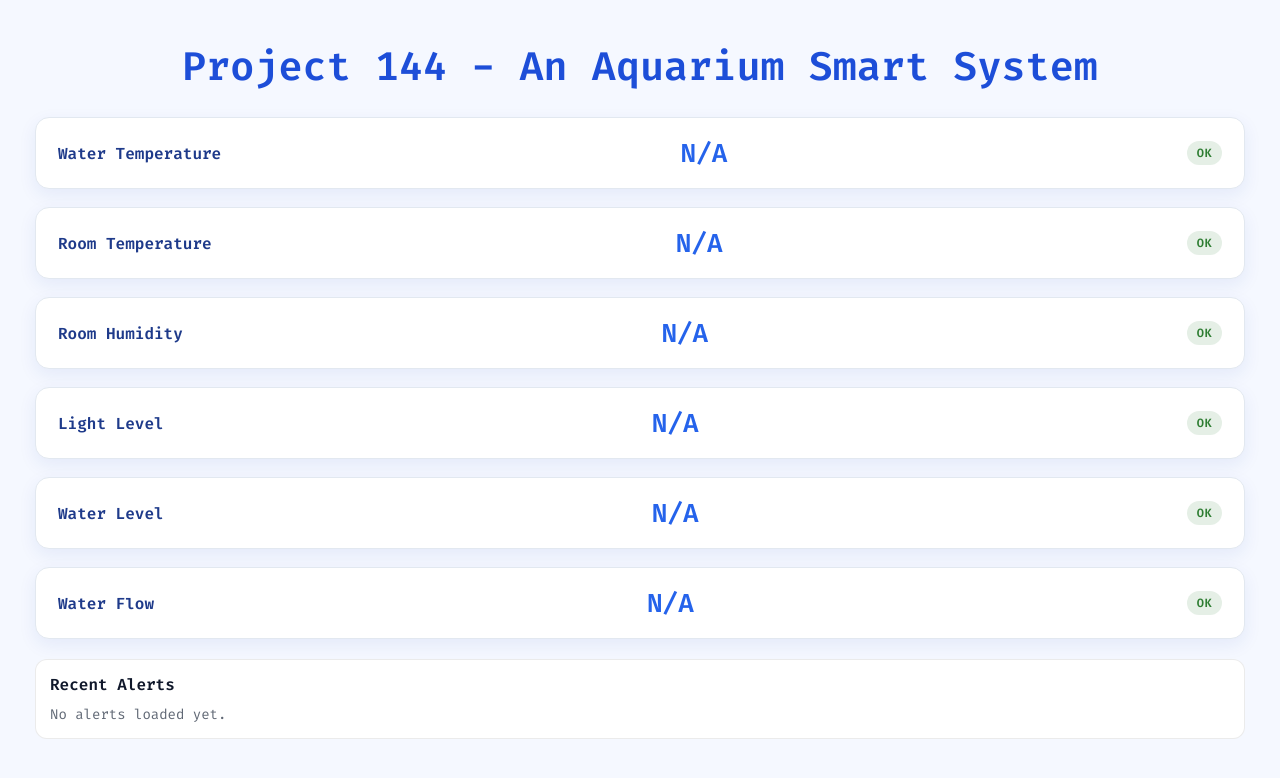
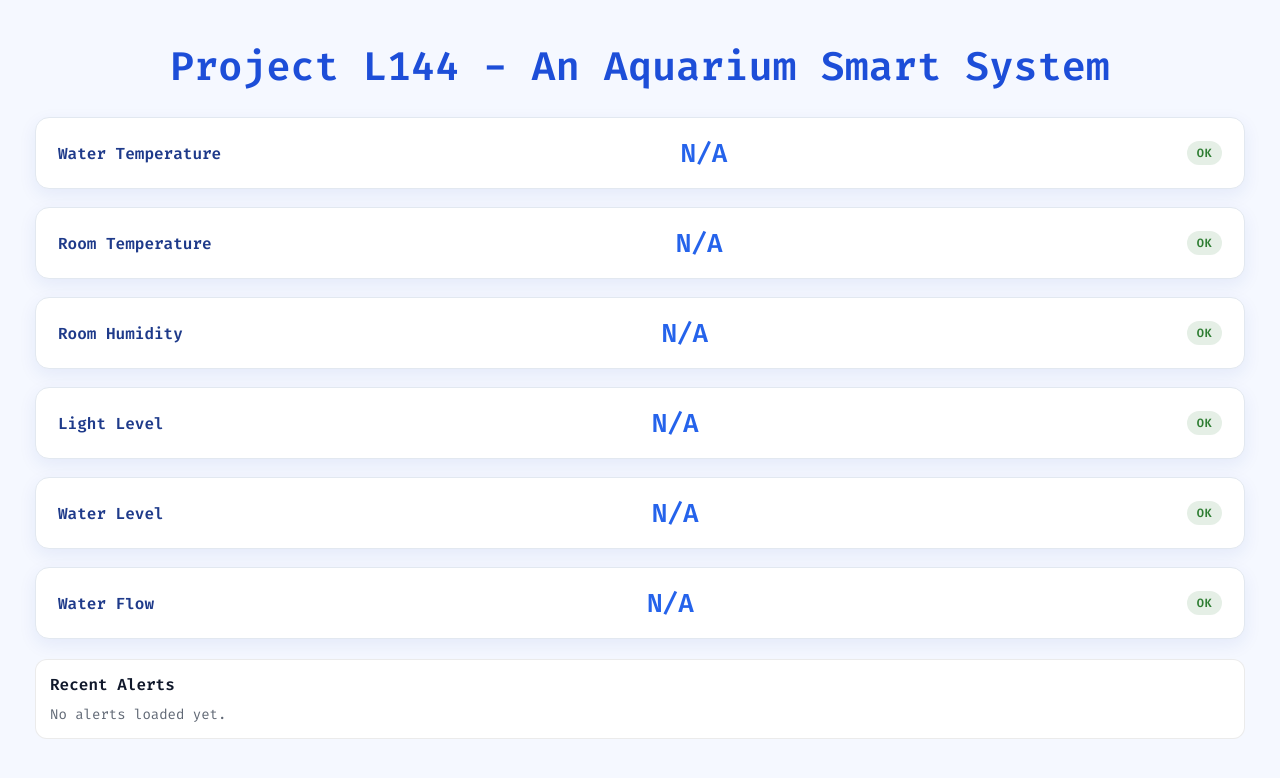
Before and after one commit to natocnr/Project_L144, a plain HTML site: page frontend_code/index.html in a window 1280 px wide. Drawn offline with nearby package versions, Linux system fonts and the light colour scheme; no server answers.

Commit message:
Title Change

```diff
--- a/frontend_code/index.html
+++ b/frontend_code/index.html
@@ -22,7 +22,7 @@
 
         <!-- Page Title -->
         <div class="header">
-            <h1>Project 144 - An Aquarium Smart System</h1>
+            <h1>Project L144 - An Aquarium Smart System</h1>
         </div>
 
         <!-- Sensor List -->
```
